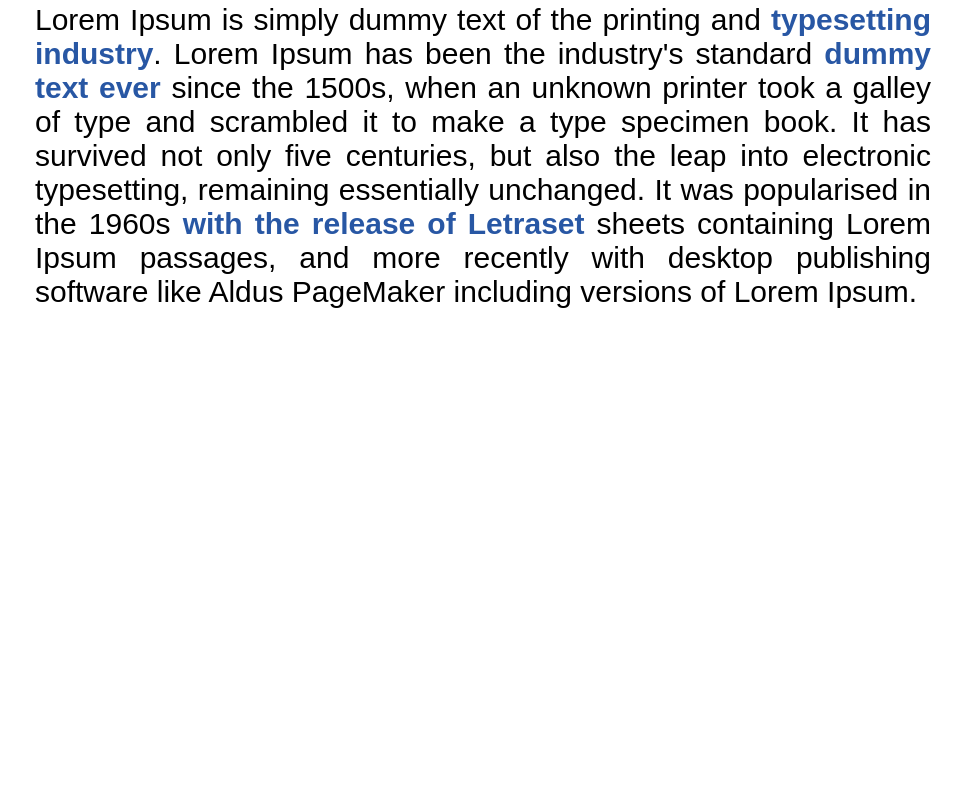
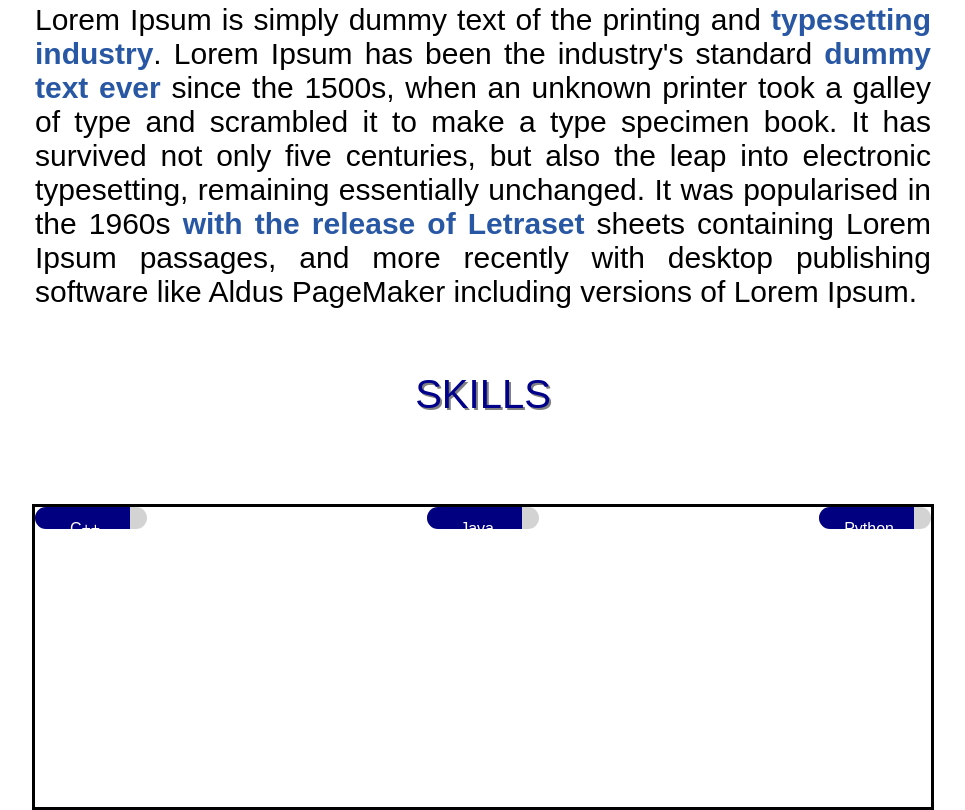
Before and after one commit to Aditya-live/Full-Stack-Coding-Ninjas, a plain HTML site: page Resume/index.html in a window 1280 px wide. Shown: the part 714-1524 px from the top of the page, without its empty margins (157-1122 px from the left). Before the commit the page ends 1023 px from the top, so only its background shows below. Drawn offline with Linux system fonts and the light colour scheme.

Commit message:
Added flex to the resume

```diff
--- a/Resume/index.html
+++ b/Resume/index.html
@@ -90,6 +90,33 @@
         </section>
 
         <section id="skills">
+            <h1 class="section-heading mb75px"><span>
+                SKILLS
+            </span></h1>
+            <div class="skills-display">
+                <div class="skill-progress">
+                    <div class="eighty-five-percent mb-blue">
+                    <div class="skill-name">
+                        <span>C++</span>
+                    </div>
+                    </div>
+                </div>
+                <div class="skill-progress">
+                    <div class="eighty-five-percent mb-blue">
+                        <div class="skill-name">
+                            <span>Java</span>
+                        </div>
+                    </div>
+                </div>
+                <div class="skill-progress">
+                    <div class="eighty-five-percent mb-blue">
+                        <div class="skill-name">
+                            <span>Python</span>
+                        </div>
+                    </div>
+                </div>
+            </div>
+
 
         </section>
 
--- a/Resume/style_resume.css
+++ b/Resume/style_resume.css
@@ -49,6 +49,9 @@ body {
     text-align: center;
 }
 
+.mb75px{
+    margin-bottom: 75px;;
+}
 /* Name and Social Icons*/
 
 #name-social-container {
@@ -67,6 +70,7 @@ body {
 .social-icons li a i {
     /*color: red;*/
     padding: 10px;
+    margin-top: 15px;
     font-size: 1rem;
     border-radius: 50%;
 }
@@ -74,6 +78,25 @@ body {
 
 .social-icons li a i:hover {
     box-shadow: 0px 0px 6px 4px rgba(230, 196, 196, 0.3);
+}
+
+section{
+    width:100%;
+    display: flex;
+    flex-direction: column;
+    align-items: center;
+}
+.section-heading{
+    width:auto;
+    padding: 20px 10px 10px;
+    font-weight: 400;
+    text-shadow: 2px 2px grey;
+}
+
+.section-heading span{
+    text-align: center;
+    color: darkblue;
+    font-size: 40px;
 }
 
 /*About Section*/
@@ -110,3 +133,36 @@ body {
     color: #2857a4;
     font-weight:600;
 }
+
+.skills-display{
+display:flex;
+width:70%;
+height:300px;
+border: 3px solid black;
+flex-wrap:wrap;
+justify-content: space-between;
+}
+
+.skill-progress{
+    width:7rem;
+    height:1.4rem;
+    background-color: lightgrey;
+    border-radius: 0.8rem;
+}
+
+.skill-progress>div{
+    border-radius: 20px 0px 0px 20px;
+}
+.eighty-five-percent{
+    width:85%;
+    height: inherit;
+    border-radius: 30px;
+    text-align: center;
+    background-color: navy;
+}
+.skill-name span{
+    color:white;
+    font-size:1rem;
+    margin-left:5px;
+    margin-bottom:10px;
+}
```
